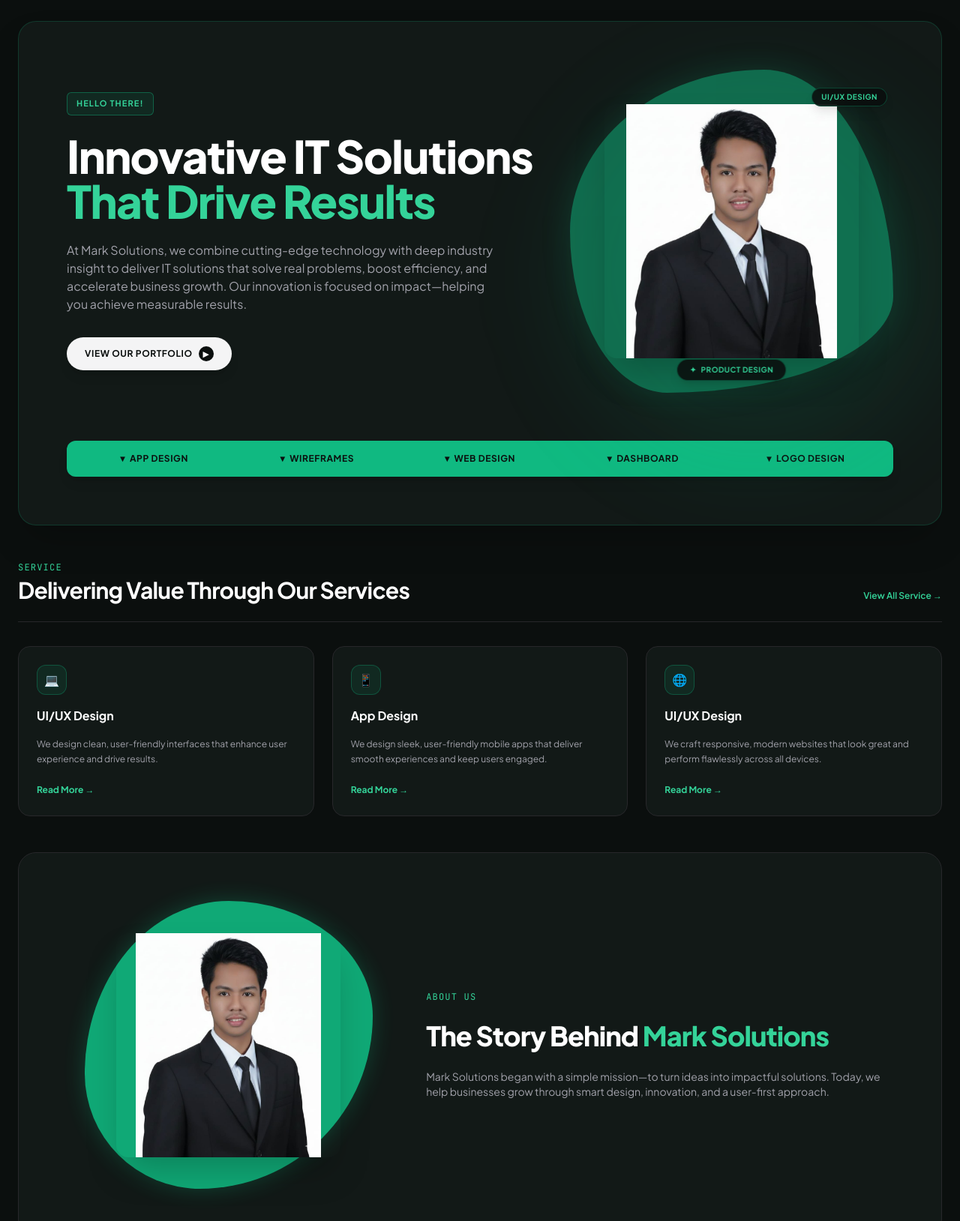
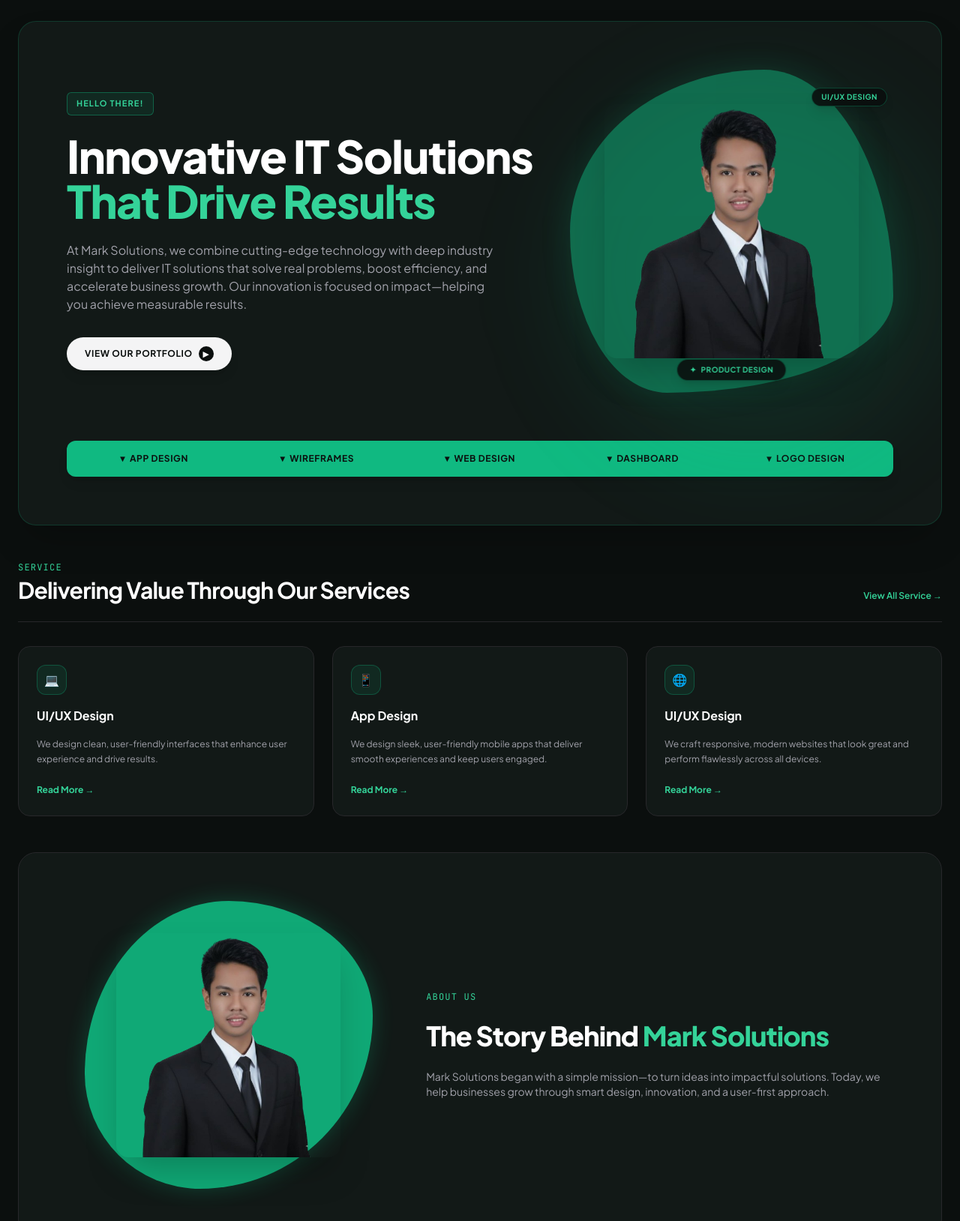
Before and after one commit to Mark23-Lozada/lala, a plain HTML site: page index.html in a window 1280 px wide. Shown: the part 100-1729 px from the top of the page at 75% size. Drawn offline with nearby package versions, Linux system fonts and the light colour scheme; some packages are replaced by stand-ins of ours; a script that the page names is missing.

Commit message:
Update index.html

```diff
--- a/index.html
+++ b/index.html
@@ -116,7 +116,7 @@
 
                         <!-- Profile Image with background removed & object-fit contain/top alignment so head isn't cut off -->
                         <div class="w-[85%] h-[85%] rounded-2xl overflow-hidden relative z-10 shadow-2xl flex items-end justify-center bg-transparent">
-                            <img src="61000e48-0a2a-4987-bfec-05a1b94fed46.jpg" alt="Mark Joseph Lozada" class="w-full h-full object-contain object-bottom filter contrast-110">
+                            <img src="fe33a9d1-c80b-4c72-8dfc-231a150f8031-removebg-preview.png" alt="Mark Joseph Lozada" class="w-full h-full object-contain object-bottom filter contrast-110">
                         </div>
                     </div>
                 </div>
@@ -172,7 +172,7 @@
                 <div class="relative w-full max-w-sm aspect-square flex items-center justify-center p-4">
                     <div class="absolute inset-0 bg-emerald-500 rounded-[50%_50%_60%_40%/60%_40%_60%_40%] opacity-90 shadow-[0_0_30px_rgba(16,185,129,0.3)]"></div>
                     <div class="w-[85%] h-[85%] rounded-2xl overflow-hidden relative z-10 shadow-2xl flex items-end justify-center bg-transparent">
-                        <img src="61000e48-0a2a-4987-bfec-05a1b94fed46.jpg" alt="About Profile" class="w-full h-full object-contain object-bottom">
+                        <img src="fe33a9d1-c80b-4c72-8dfc-231a150f8031-removebg-preview.png" alt="About Profile" class="w-full h-full object-contain object-bottom">
                     </div>
                 </div>
             </div>
```
